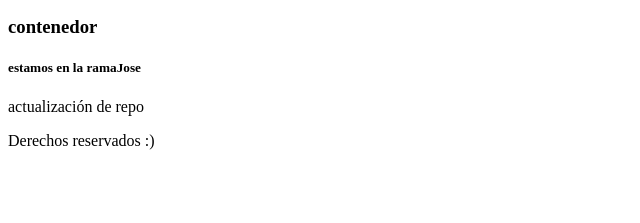
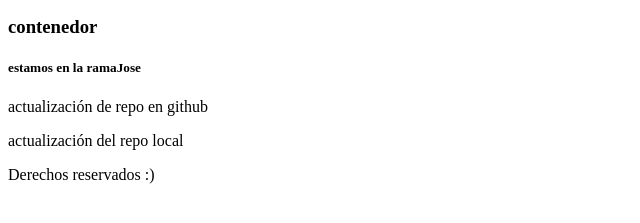
Before and after one commit to carpiordaniel/prueba-git, a plain HTML site: page index.html in a window 1280 px wide. Shown: the part 101-324 px from the top of the page, without its empty margins (0-640 px from the left). Drawn offline with Linux system fonts and the light colour scheme.

Commit message:
Actualización del repo local

```diff
--- a/index.html
+++ b/index.html
@@ -18,7 +18,11 @@
         </h5>
 
         <p>
-            actualización de repo
+            actualización de repo en github
+        </p>
+
+        <p>
+            actualización del repo local
         </p>
         <footer>
             <p>Derechos reservados :) </p>
```
